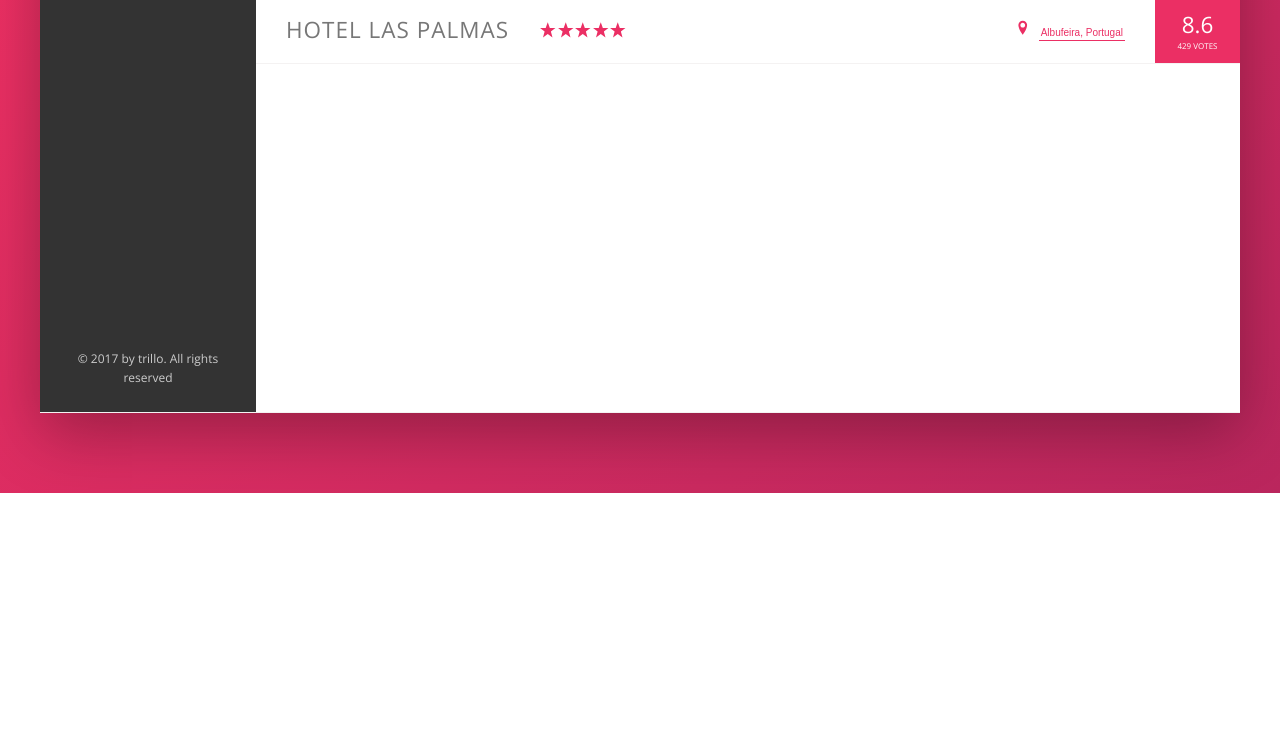
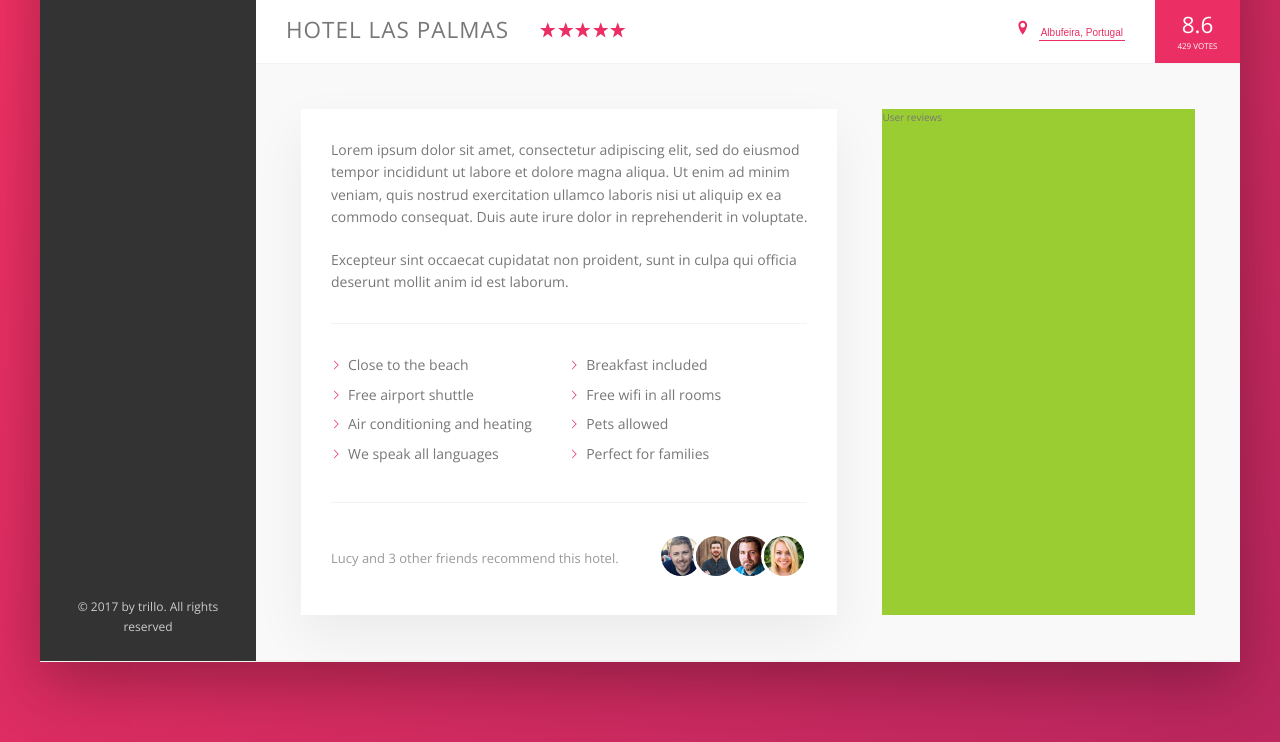
Before and after one commit to ovsundal/Trillo, a website: page index.html in a window 1280 px wide. Shown: the part 538-1280 px from the top of the page. Before the commit the page ends 1031 px from the top, so only its background shows below. Drawn offline with nearby package versions, Linux system fonts and the light colour scheme.

Commit message:
add user review section

```diff
--- a/index.html
+++ b/index.html
@@ -129,6 +129,43 @@
                             <div class="overview__rating-count">429 votes</div>
                         </div>
                     </div>
+                    <div class="detail">
+                        <div class="description">
+                            <p class="paragraph">
+                                Lorem ipsum dolor sit amet, consectetur adipiscing elit, sed do eiusmod tempor
+                                incididunt ut labore et dolore magna aliqua. Ut enim ad minim veniam, quis nostrud
+                                exercitation ullamco laboris nisi ut aliquip ex ea commodo consequat. Duis aute irure
+                                dolor in reprehenderit in voluptate.
+                            </p>
+                            <p class="paragraph">
+                                Excepteur sint occaecat cupidatat non proident, sunt in culpa qui officia deserunt mollit anim id est laborum.
+                            </p>
+                            <ul class="list">
+                                <li class="list__item">Close to the beach</li>
+                                <li class="list__item">Breakfast included</li>
+                                <li class="list__item">Free airport shuttle</li>
+                                <li class="list__item">Free wifi in all rooms</li>
+                                <li class="list__item">Air conditioning and heating</li>
+                                <li class="list__item">Pets allowed</li>
+                                <li class="list__item">We speak all languages</li>
+                                <li class="list__item">Perfect for families</li>
+                            </ul>
+                            <div class="recommend">
+                                <p class="recommend__count">
+                                    Lucy and 3 other friends recommend this hotel.
+                                </p>
+                                <div class="recommend_friends">
+                                    <img src="img/user-3.jpg" alt="Friend1" class="recommend__photo">
+                                    <img src="img/user-4.jpg" alt="Friend2" class="recommend__photo">
+                                    <img src="img/user-5.jpg" alt="Friend3" class="recommend__photo">
+                                    <img src="img/user-6.jpg" alt="Friend4" class="recommend__photo">
+                                </div>
+                            </div>
+                        </div>
+                        <div class="user-reviews">
+                            User reviews
+                        </div>
+                    </div>
                 </main>
             </div>
         </div>
--- a/sass/_base.scss
+++ b/sass/_base.scss
@@ -14,6 +14,9 @@
   --color-grey-dark-3: #999;
 
   --shadow-dark: 0 2rem 6rem rgba(0,0,0,.3);
+  --shadow-light: 0 2rem 5rem rgba(0,0,0,.06);
+
+  --line: 1px solid var(--color-grey-light-2);
 }
 
 * {
--- a/sass/_components.scss
+++ b/sass/_components.scss
@@ -315,3 +315,77 @@
     box-shadow: none;
   }
 }
+
+////////////////////////
+// PARAGRAPH
+.paragraph:not(:last-of-type) {
+  margin-bottom: 2rem;
+}
+
+
+////////////////////////
+// LIST
+.list {
+  list-style: none;
+  margin: 3rem 0;
+  padding: 3rem 0;
+  border-top: var(--line);
+  border-bottom: var(--line);
+
+  display: flex;
+  flex-wrap: wrap;
+
+  &__item {
+    flex: 0 0 50%;
+    margin-bottom: .7rem;
+  }
+
+  &__item::before {
+    content: "";
+    display: inline-block;
+    height: 1rem;
+    width: 1rem;
+    margin-right: .7rem;
+
+    // older browser
+    //background-image: url("../img/chevron-thin-right.svg");
+    //background-size: cover;
+
+    // newer browsers - masks
+    background-color: var(--color-primary);
+    -webkit-mask-image: url("../img/chevron-thin-right.svg");
+    -webkit-mask-size: cover;
+    mask-image: url("../img/chevron-thin-right.svg");
+    mask-size: cover;
+  }
+}
+
+////////////////////////
+// RECOMMEND
+.recommend {
+  font-size: 1.3rem;
+  color: var(--color-grey-dark-3);
+
+  display: flex;
+  align-items: center;
+
+  &__count {
+    margin-right: auto;
+  }
+
+  &__friends {
+
+  }
+
+  &__photo {
+    box-sizing: content-box;
+    height: 4rem;
+    width: 4rem;
+    border-radius: 50%;
+    border: 3px solid #fff;
+
+    &:not(:last-child) {
+      margin-right: -1.5rem;
+    }
+  }
+}
--- a/sass/_layout.scss
+++ b/sass/_layout.scss
@@ -11,7 +11,7 @@
   font-size: 1.4rem;
   height: 7rem;
   background-color: #fff;
-  border-bottom: 1px solid var(--color-grey-light-2);
+  border-bottom: var(--line);
   display: flex;
   justify-content: space-between;
   align-items: center;
@@ -19,7 +19,7 @@
 
 .content {
   display: flex;
-  border-bottom: 1px solid var(--color-grey-light-2);
+  border-bottom: var(--line);
 }
 
 .sidebar {
@@ -33,9 +33,26 @@
 
 .hotel-view {
   background-color: #fff;
-
-  // TESTING
-  height: 80rem;
-
   flex: 1;
 }
+
+.detail {
+  display: flex;
+  padding: 4.5rem;
+  background-color: var(--color-grey-light-1);
+  border-bottom: var(--line);
+}
+
+.description {
+  font-size: 1.4rem;
+  background-color: #fff;
+  box-shadow: var(--shadow-light);
+  padding: 3rem;
+  flex: 0 0 60%;
+  margin-right: 4.5rem;
+}
+
+.user-reviews {
+  background-color: yellowgreen;
+  flex: 1;
+}
```
Also changed, not shown: css/style.css.
